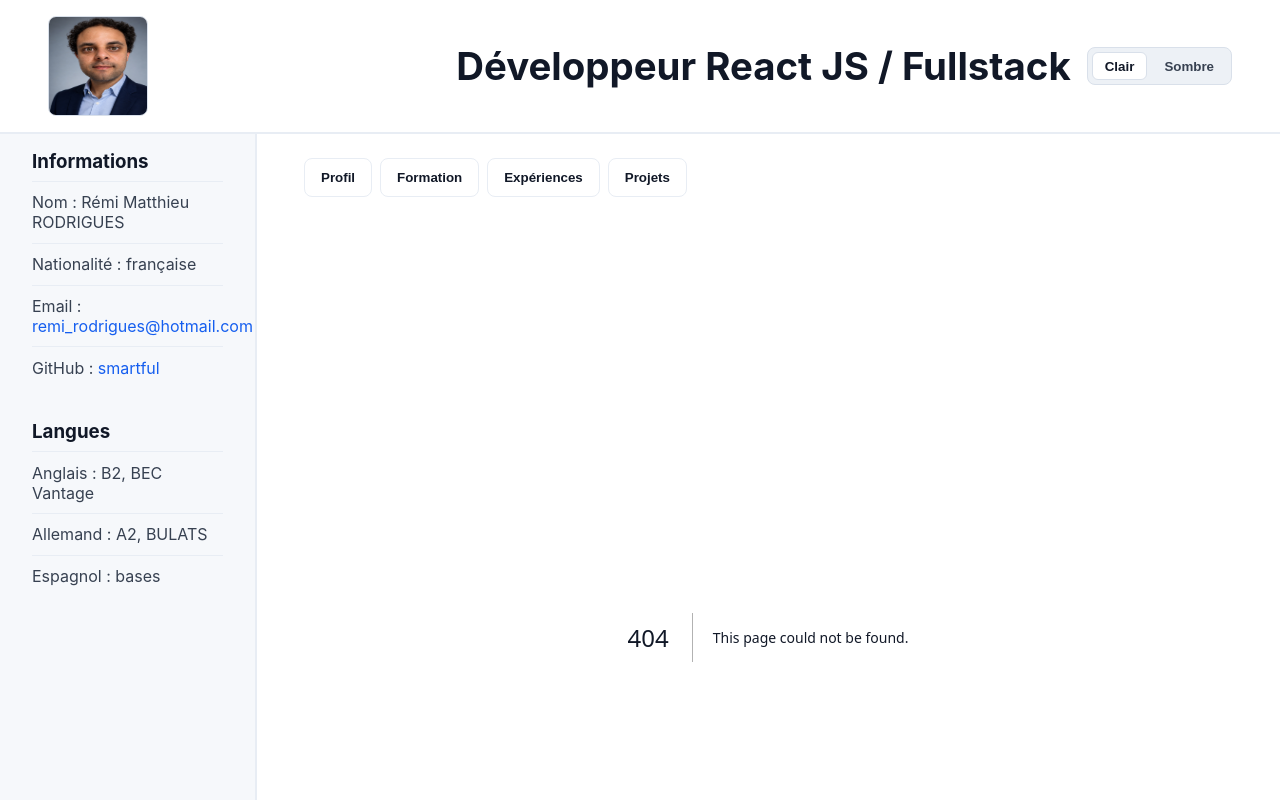
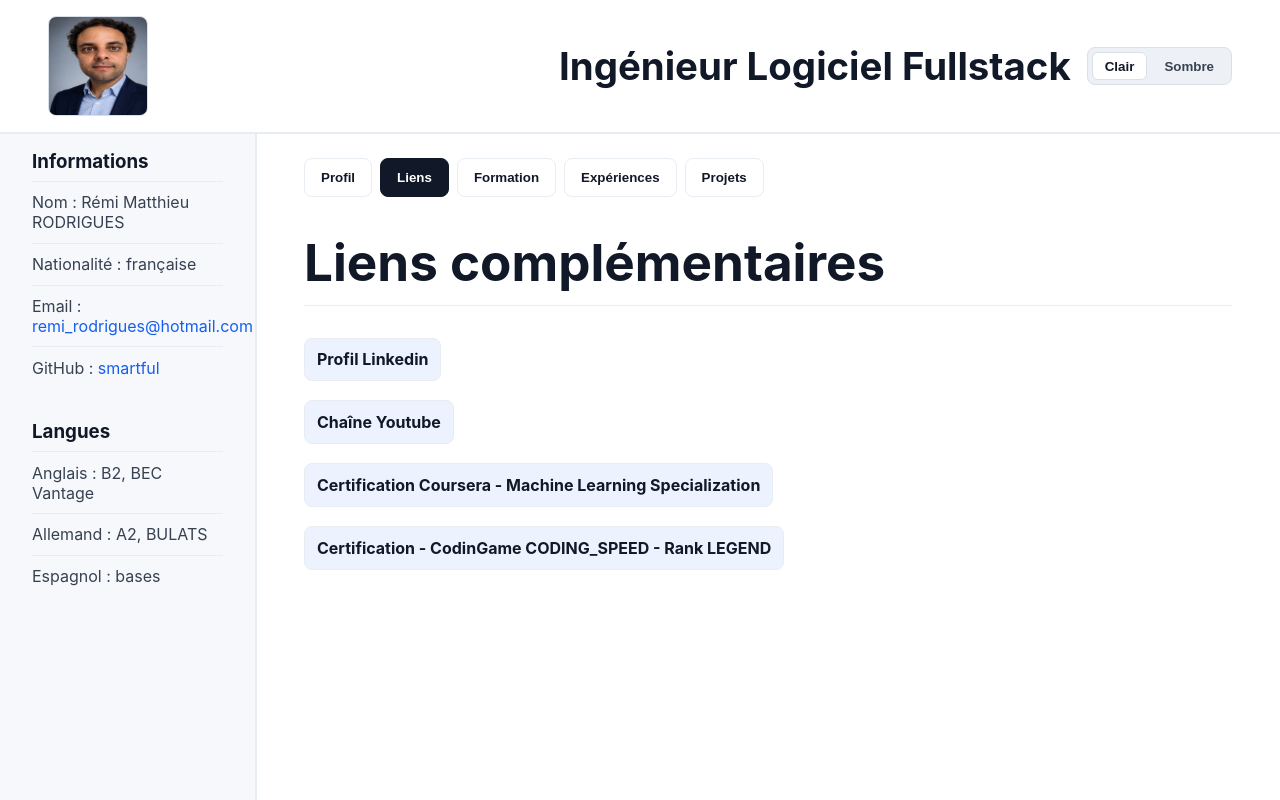
Before and after one commit to smartful/digital_cv, a Next.js app: page /links in a window 1280 px wide. Before the commit this address had no page. Shown: the top 800 px of the page. Built offline with nearby package versions, Linux system fonts and the light colour scheme.

Commit message:
[feature] add links pages

```diff
--- a/app/layout.js
+++ b/app/layout.js
@@ -25,6 +25,7 @@ export default function RootLayout({ children }) {
           <div className={styles.container}>
             <div className={styles.buttonWrapper}>
               <NavButton href="/">Profil</NavButton>
+              <NavButton href="/links">Liens</NavButton>
               <NavButton href="/background">Formation</NavButton>
               <NavButton href="/experiences">Expériences</NavButton>
               <NavButton href="/projects">Projets</NavButton>
--- /dev/null
+++ b/app/links/page.js
@@ -0,0 +1,17 @@
+import { Fragment } from 'react';
+import Lien from '@/components/Lien/Lien';
+import links from '@/data/links.json';
+
+export default function Page() {
+  return (
+    <Fragment>
+      <h1>Liens complémentaires</h1>
+
+      {links.map((link) => (
+        <div key={`${link.label}`} style={{ marginBottom: '1.2rem' }}>
+          <Lien {...link} />
+        </div>
+      ))}
+    </Fragment>
+  );
+}
--- a/components/Header/Header.jsx
+++ b/components/Header/Header.jsx
@@ -13,7 +13,7 @@ const Header = () => {
       </Link>
 
       <div className={styles.meta}>
-        <h1 className={styles.title}>Développeur React JS / Fullstack</h1>
+        <h1 className={styles.title}>Ingénieur Logiciel Fullstack</h1>
         <ThemeSwitcher />
       </div>
     </div>
--- /dev/null
+++ b/components/Lien/Lien.jsx
@@ -0,0 +1,11 @@
+import styles from './Lien.module.css';
+
+const Lien = ({ label, link }) => {
+  return (
+    <a className={styles.tech} href={link} target="_blank" rel="noopener noreferrer">
+      {label}
+    </a>
+  );
+};
+
+export default Lien;
--- /dev/null
+++ b/components/Lien/Lien.module.css
@@ -0,0 +1,10 @@
+.tech {
+  background-color: var(--chip);
+  color: var(--text);
+  display: inline-block;
+  padding: 0.55rem 0.75rem;
+  font-weight: 700;
+  border-radius: 8px;
+  border: 1px solid var(--hairline);
+  line-height: 1.5;
+}
--- /dev/null
+++ b/data/links.json
@@ -0,0 +1,18 @@
+[
+  {
+    "label": "Profil Linkedin",
+    "link": "https://www.linkedin.com/in/remi-matthieu-rodrigues-30633852/"
+  },
+  {
+    "label": "Chaîne Youtube",
+    "link": "https://www.youtube.com/@smartful_in_the_city"
+  },
+  {
+    "label": "Certification Coursera - Machine Learning Specialization",
+    "link": "https://www.coursera.org/account/accomplishments/specialization/certificate/AXG38XYKAM9W"
+  },
+  {
+    "label": "Certification - CodinGame CODING_SPEED - Rank LEGEND",
+    "link": "https://www.codingame.com/certification/2WDIR-gdrMt31FvLnLnurg"
+  }
+]
```
Also changed, not shown: app/page.js (+11 -13 lines), data/education.json (+5 -5 lines).
